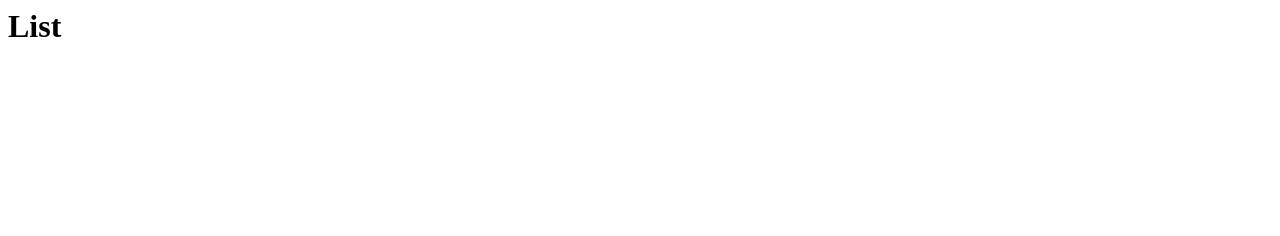
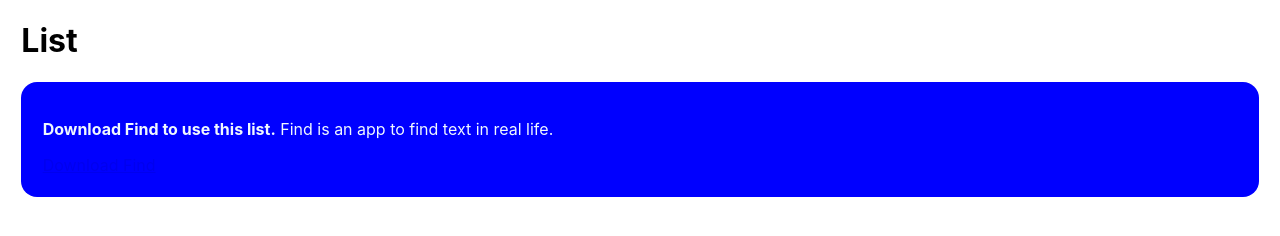
Before and after one commit to aheze/Find-Lists, a plain HTML site: page list.html in a window 1280 px wide. Drawn offline with Linux system fonts and the light colour scheme.

Commit message:
Update font

```diff
--- a/list.html
+++ b/list.html
@@ -1,3 +1,22 @@
-<h1>List</h1>
+<!DOCTYPE html>
+<script src="list.js"></script>
 
-<script src="list.js"></script>
+<html>
+
+<head>
+    <title>Find - List</title>
+    <link rel="stylesheet" href="styles.css">
+</head>
+
+<body>
+
+    <h1>List</h1>
+
+    <div class="information">
+        <p><strong>Download Find to use this list.</strong> Find is an app to find text in real life.</p>
+
+        <a href="http://getfind.app/">Download Find</a>
+    </div>
+</body>
+
+</html>
--- /dev/null
+++ b/styles.css
@@ -0,0 +1,12 @@
+.information {
+    padding: 16pt;
+    background-color: blue;
+    color: aliceblue;
+    border-radius: 12pt;
+}
+
+body {
+    margin: 16pt;
+    font-family: -apple-system, BlinkMacSystemFont, "Segoe UI", Roboto, Helvetica, Arial, sans-serif,
+        "Apple Color Emoji", "Segoe UI Emoji", "Segoe UI Symbol";
+}
```
